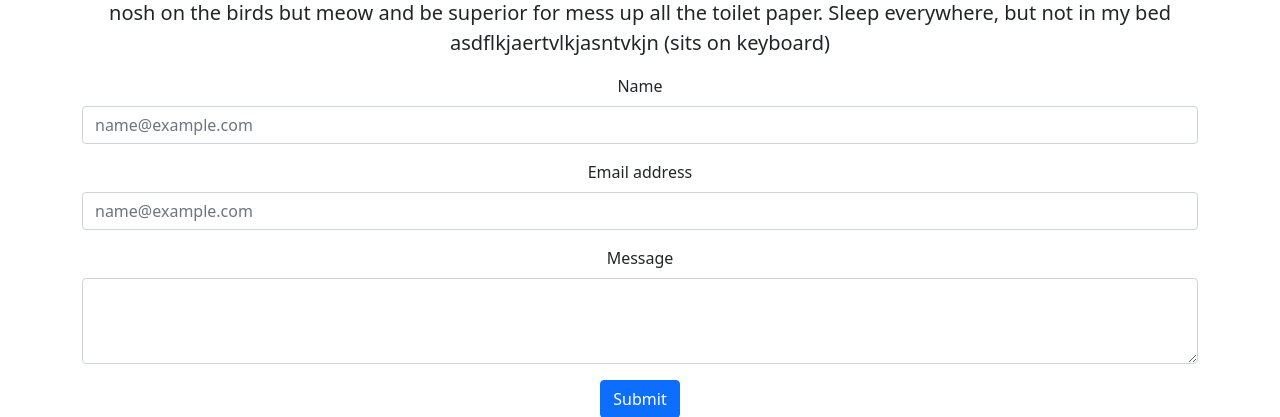
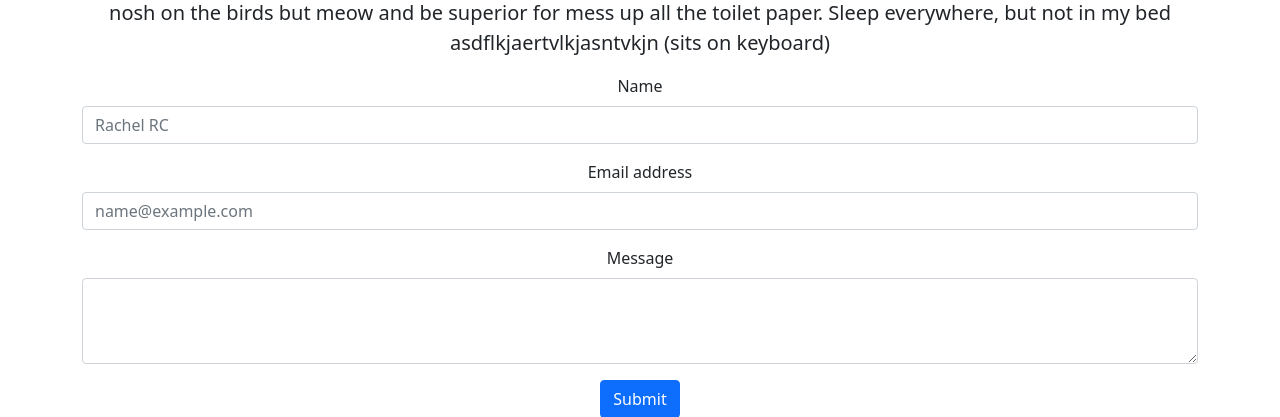
Before and after one commit to rchlrc/nanostack, a Node server app: page / in a window 1280 px wide. Shown: the part 244-661 px from the top of the page. Run offline with Node 20, Linux system fonts and the light colour scheme; some libraries are stand-ins or nearby versions.

Commit message:
update form fields

```diff
--- a/views/home.ejs
+++ b/views/home.ejs
@@ -17,7 +17,7 @@
       <form action="/" method="post">
       <div class="mb-3">
         <label for="exampleFormControlInput1" class="form-label">Name</label>
-        <input type="email" class="form-control" id="exampleFormControlInput1" placeholder="name@example.com">
+        <input type="text" class="form-control" id="exampleFormControlInput1" placeholder="Rachel RC">
       </div>
       <div class="mb-3">
         <label for="exampleFormControlInput1" class="form-label">Email address</label>
```
